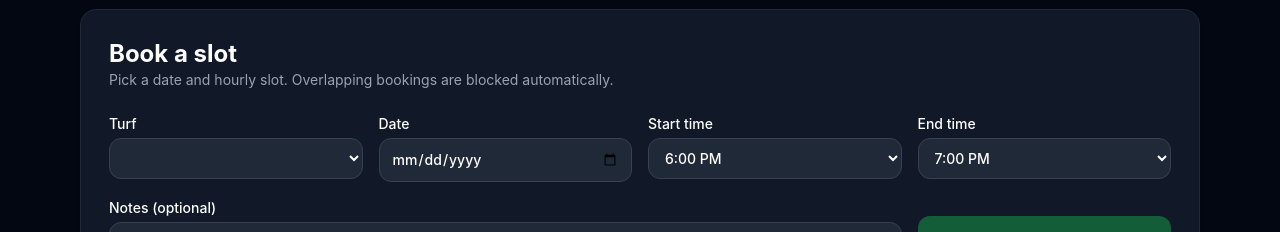
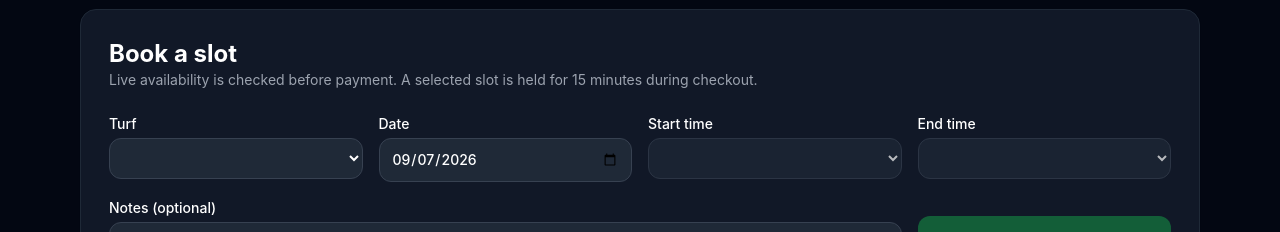
Before and after one commit to Karanaldo-07/turf-booking-system, a React (Vite) app in the folder client/: page / in a window 1280 px wide. Shown: the part 630-862 px from the top of the page. Built offline with nearby package versions, Linux system fonts and the light colour scheme; no server answers.

Commit message:
Add live slot availability to booking UI

```diff
--- a/client/src/pages/HomePage.jsx
+++ b/client/src/pages/HomePage.jsx
@@ -6,6 +6,12 @@ import { useAuth } from '../context/AuthContext';
 const formatHour = (hour) => {
   const h = hour % 12 || 12;
   return `${h}:00 ${hour < 12 ? 'AM' : 'PM'}`;
+};
+
+const getLocalDate = () => {
+  const now = new Date();
+  const offset = now.getTimezoneOffset();
+  return new Date(now.getTime() - offset * 60 * 1000).toISOString().slice(0, 10);
 };
 
 const loadRazorpay = () => new Promise((resolve, reject) => {
@@ -19,7 +25,9 @@ const loadRazorpay = () => new Promise((resolve, reject) => {
 
 export default function HomePage() {
   const [turfs, setTurfs] = useState([]);
-  const [form, setForm] = useState({ turfId: '', date: '', startHour: 18, endHour: 19, notes: '' });
+  const [availability, setAvailability] = useState(null);
+  const [availabilityLoading, setAvailabilityLoading] = useState(false);
+  const [form, setForm] = useState({ turfId: '', date: getLocalDate(), startHour: 18, endHour: 19, notes: '' });
   const [message, setMessage] = useState({ type: '', text: '' });
   const [loading, setLoading] = useState(true);
   const [booking, setBooking] = useState(false);
@@ -29,7 +37,11 @@ export default function HomePage() {
     http.get('/turfs')
       .then(({ data }) => {
         setTurfs(data);
-        if (data[0]) setForm((prev) => ({ ...prev, turfId: data[0]._id, startHour: Math.max(18, data[0].availableHours?.start ?? 6) }));
+        if (data[0]) {
+          const first = data[0];
+          const startHour = Math.min(Math.max(18, first.availableHours?.start ?? 6), (first.availableHours?.end ?? 23) - 1);
+          setForm((prev) => ({ ...prev, turfId: first._id, startHour, endHour: startHour + 1 }));
+        }
       })
       .catch(() => setMessage({ type: 'error', text: 'Unable to load turfs. Please refresh.' }))
       .finally(() => setLoading(false));
@@ -39,7 +51,48 @@ export default function HomePage() {
   const start = Number(form.startHour);
   const end = Number(form.endHour);
   const totalPrice = selectedTurf && end > start ? (end - start) * selectedTurf.basePricePerHour : 0;
-  const minDate = new Date().toISOString().slice(0, 10);
+  const minDate = getLocalDate();
+
+  useEffect(() => {
+    if (!form.turfId || !form.date) {
+      setAvailability(null);
+      return;
+    }
+
+    setAvailabilityLoading(true);
+    http.get('/bookings/availability', { params: { turfId: form.turfId, date: form.date } })
+      .then(({ data }) => {
+        setAvailability(data);
+        const available = data.availableHours || [];
+        const currentStartAvailable = available.includes(Number(form.startHour));
+        const nextStart = currentStartAvailable ? Number(form.startHour) : available[0];
+        if (nextStart !== undefined) {
+          const possibleEnd = available.includes(nextStart + 1) ? nextStart + 1 : nextStart + 1;
+          setForm((prev) => ({ ...prev, startHour: nextStart, endHour: possibleEnd }));
+        }
+      })
+      .catch(() => setAvailability(null))
+      .finally(() => setAvailabilityLoading(false));
+  }, [form.turfId, form.date]);
+
+  const isHourAvailable = (hour) => !availability || availability.availableHours?.includes(hour);
+  const isRangeAvailable = (rangeStart, rangeEnd) => {
+    if (!availability) return true;
+    for (let hour = rangeStart; hour < rangeEnd; hour += 1) {
+      if (!availability.availableHours?.includes(hour)) return false;
+    }
+    return true;
+  };
+
+  const startOptions = selectedTurf
+    ? Array.from({ length: Math.max(0, selectedTurf.availableHours.end - selectedTurf.availableHours.start - 1) }, (_, index) => selectedTurf.availableHours.start + index)
+      .filter(isHourAvailable)
+    : [];
+
+  const endOptions = selectedTurf
+    ? Array.from({ length: Math.max(0, selectedTurf.availableHours.end - start) }, (_, index) => start + 1 + index)
+      .filter((hour) => isRangeAvailable(start, hour))
+    : [];
 
   const confirmMockBooking = async (bookingData) => {
     const payment = await http.post('/bookings/confirm-payment', {
@@ -62,11 +115,7 @@ export default function HomePage() {
         name: 'Turf Booking',
         description: `${selectedTurf.name} • ${bookingData.booking.duration} hour(s)`,
         order_id: bookingData.order.id,
-        prefill: {
-          name: user?.name || '',
-          email: user?.email || '',
-          contact: user?.phone || ''
-        },
+        prefill: { name: user?.name || '', email: user?.email || '', contact: user?.phone || '' },
         theme: { color: '#16a34a' },
         handler: async (response) => {
           try {
@@ -82,7 +131,7 @@ export default function HomePage() {
             reject(new Error(error.response?.data?.message || 'Payment verification failed.'));
           }
         },
-        modal: { ondismiss: () => reject(new Error('Payment was cancelled. Your slot is still pending and has not been confirmed.')) }
+        modal: { ondismiss: () => reject(new Error('Payment was cancelled. Your slot is held temporarily and will expire automatically.')) }
       });
       checkout.on('payment.failed', (response) => reject(new Error(response.error?.description || 'Payment failed.')));
       checkout.open();
@@ -94,6 +143,7 @@ export default function HomePage() {
     setMessage({ type: '', text: '' });
     if (!user) return setMessage({ type: 'error', text: 'Please login or register before booking.' });
     if (!selectedTurf || end <= start) return setMessage({ type: 'error', text: 'Please choose a valid time range.' });
+    if (!isRangeAvailable(start, end)) return setMessage({ type: 'error', text: 'One or more selected hours are no longer available. Please refresh the slot list.' });
 
     setBooking(true);
     try {
@@ -101,6 +151,8 @@ export default function HomePage() {
       if (data.mockPayment) await confirmMockBooking(data);
       else await openRazorpay(data);
       setForm((prev) => ({ ...prev, notes: '' }));
+      const refreshed = await http.get('/bookings/availability', { params: { turfId: form.turfId, date: form.date } });
+      setAvailability(refreshed.data);
     } catch (error) {
       setMessage({ type: 'error', text: error.response?.data?.message || error.message || 'Booking failed. Please try again.' });
     } finally {
@@ -110,8 +162,9 @@ export default function HomePage() {
 
   const setTurf = (turfId) => {
     const turf = turfs.find((t) => t._id === turfId);
-    const startHour = Math.max(18, turf?.availableHours?.start ?? 6);
-    setForm((prev) => ({ ...prev, turfId, startHour, endHour: Math.min(startHour + 1, turf?.availableHours?.end ?? 23) }));
+    const startHour = Math.min(Math.max(18, turf?.availableHours?.start ?? 6), (turf?.availableHours?.end ?? 23) - 1);
+    setAvailability(null);
+    setForm((prev) => ({ ...prev, turfId, startHour, endHour: startHour + 1 }));
   };
 
   return (
@@ -139,15 +192,16 @@ export default function HomePage() {
       </section>
 
       <section className="rounded-2xl border bg-white p-5 shadow-sm dark:border-gray-800 dark:bg-gray-900 sm:p-7">
-        <div className="mb-6"><h2 className="text-2xl font-bold">Book a slot</h2><p className="text-sm text-gray-500 dark:text-gray-400">Pick a date and hourly slot. Overlapping bookings are blocked automatically.</p></div>
+        <div className="mb-6"><h2 className="text-2xl font-bold">Book a slot</h2><p className="text-sm text-gray-500 dark:text-gray-400">Live availability is checked before payment. A selected slot is held for 15 minutes during checkout.</p></div>
         <form className="grid gap-4 sm:grid-cols-2 lg:grid-cols-4" onSubmit={handleBooking}>
           <label className="text-sm font-medium">Turf<select className="field mt-1" value={form.turfId} onChange={(e) => setTurf(e.target.value)} required>{turfs.map((t) => <option value={t._id} key={t._id}>{t.name}</option>)}</select></label>
           <label className="text-sm font-medium">Date<input type="date" min={minDate} className="field mt-1" value={form.date} onChange={(e) => setForm({ ...form, date: e.target.value })} required /></label>
-          <label className="text-sm font-medium">Start time<select className="field mt-1" value={form.startHour} onChange={(e) => { const value = Number(e.target.value); setForm({ ...form, startHour: value, endHour: Math.max(value + 1, Number(form.endHour)) }); }}>{Array.from({ length: Math.max(0, (selectedTurf?.availableHours?.end ?? 23) - (selectedTurf?.availableHours?.start ?? 6)) }, (_, i) => (selectedTurf?.availableHours?.start ?? 6) + i).map((h) => <option key={h} value={h}>{formatHour(h)}</option>)}</select></label>
-          <label className="text-sm font-medium">End time<select className="field mt-1" value={form.endHour} onChange={(e) => setForm({ ...form, endHour: Number(e.target.value) })}>{Array.from({ length: Math.max(0, (selectedTurf?.availableHours?.end ?? 23) - start) }, (_, i) => start + 1 + i).map((h) => <option key={h} value={h}>{formatHour(h)}</option>)}</select></label>
+          <label className="text-sm font-medium">Start time<select className="field mt-1" value={start} onChange={(e) => { const value = Number(e.target.value); const nextEnd = end > value && isRangeAvailable(value, end) ? end : value + 1; setForm({ ...form, startHour: value, endHour: nextEnd }); }} disabled={availabilityLoading || !startOptions.length} required>{startOptions.map((hour) => <option key={hour} value={hour}>{formatHour(hour)}</option>)}</select></label>
+          <label className="text-sm font-medium">End time<select className="field mt-1" value={end} onChange={(e) => setForm({ ...form, endHour: Number(e.target.value) })} disabled={availabilityLoading || !endOptions.length} required>{endOptions.map((hour) => <option key={hour} value={hour}>{formatHour(hour)}</option>)}</select></label>
           <label className="text-sm font-medium sm:col-span-2 lg:col-span-3">Notes (optional)<input className="field mt-1" placeholder="e.g. 10 players, league match" maxLength="200" value={form.notes} onChange={(e) => setForm({ ...form, notes: e.target.value })} /></label>
-          <div className="flex items-end"><button disabled={booking || !turfs.length} className="w-full rounded-xl bg-green-600 px-5 py-3 font-bold text-white transition hover:bg-green-500 disabled:cursor-not-allowed disabled:opacity-50">{booking ? 'Booking…' : `Continue • ₹${totalPrice}`}</button></div>
+          <div className="flex items-end"><button disabled={booking || availabilityLoading || !turfs.length || !startOptions.length || !endOptions.length} className="w-full rounded-xl bg-green-600 px-5 py-3 font-bold text-white transition hover:bg-green-500 disabled:cursor-not-allowed disabled:opacity-50">{booking ? 'Booking…' : `Continue • ₹${totalPrice}`}</button></div>
         </form>
+        {!availabilityLoading && availability && !startOptions.length && <p className="mt-4 rounded-xl bg-amber-50 px-4 py-3 text-sm font-medium text-amber-800 dark:bg-amber-950/30 dark:text-amber-200">No hourly slots are available for this date. Please choose another date.</p>}
         {message.text && <div className={`mt-4 rounded-xl px-4 py-3 text-sm font-medium ${message.type === 'success' ? 'bg-green-50 text-green-700 dark:bg-green-950/30 dark:text-green-300' : 'bg-red-50 text-red-700 dark:bg-red-950/30 dark:text-red-300'}`}>{message.text}</div>}
       </section>
     </div>
```
